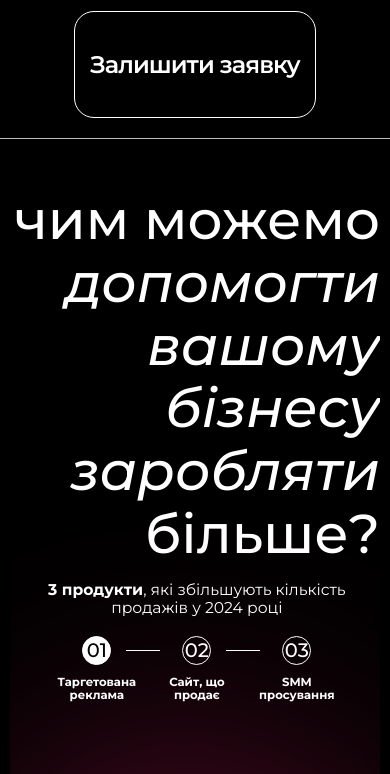
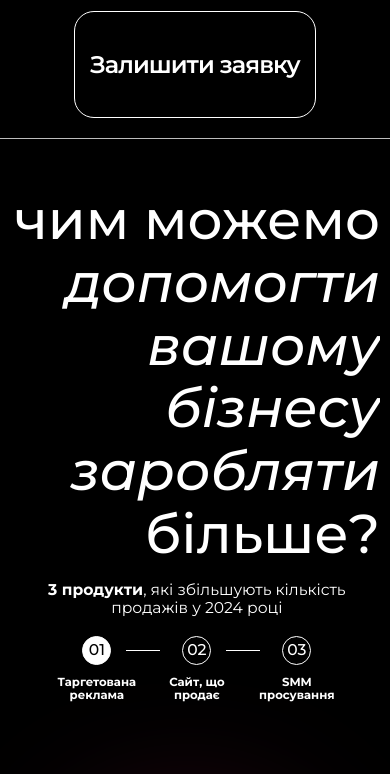
Before and after one commit to volodimirzhukivskyi/agency, a plain HTML site: page index.html in a window 390 px wide. Shown: the part 2220-2994 px from the top of the page. Drawn offline with nearby package versions, Linux system fonts and the light colour scheme; a web font is replaced by a local one.

Commit message:
fix background problems

```diff
--- a/index.html
+++ b/index.html
@@ -303,8 +303,8 @@
         <!-- info banner1 -->
         <!-- promo section  -->
 
-        <section class="promo-section">
-            <div class="container">
+        <section class="promo-section container">
+            <div class="">
                 <div class="promo-content">
 
 
--- a/styles/styles.css
+++ b/styles/styles.css
@@ -28,11 +28,11 @@
   border: none;
   color: white;
   cursor: pointer;
-  transition:all 0.5s;
+  transition: all 0.5s;
 }
 .menu-btn:hover {
   text-decoration: none;
-  transition:all 0.5s;
+  transition: all 0.5s;
 }
 /* burger menu */
 .menu {
@@ -807,7 +807,10 @@
 /* promo section  */
 
 .promo-section {
-  color: white;
+  background-image: url(../assets/promo_section/background_gradient.svg);
+  background-position: bottom -58% right -79%;
+  background-repeat: no-repeat;
+  background-size: 80% 80%;
 }
 .promo-section_wrapper {
   display: flex;
@@ -875,9 +878,7 @@
 .steps_slider {
   max-width: 1352px !important;
   width: 100%;
-  background-image: url(../assets/promo_section/background_gradient.svg);
-  background-position: 130% 1519%;
-  background-repeat: no-repeat;
+
   padding: 50px 0;
 }
 .steps_slider .swiper-slide {
@@ -901,10 +902,10 @@
   display: flex;
   justify-content: center;
   align-items: center;
-  border: 1px solid white;
+  border: 0.8px solid white;
   border-radius: 50%;
   font-weight: 500;
-  font-size: clamp(15px, 5vw, 24px);
+  font-size: clamp(15px, 4vw, 24px);
   text-align: center;
   color: #fff;
 }
@@ -1004,14 +1005,11 @@
   /* Стилі для четвертого рядка "ЗАРОБЛЯТИ БІЛЬШЕ?" */
   text-transform: lowercase;
 }
-@media screen and (max-width: 1300px) {
-  .steps_slider {
-    background-position: 210% 319%;
-  }
-}
+
 @media screen and (max-width: 1050px) {
-  .steps_slider {
-    background-position: 100% 100%;
+  .promo-section {
+    background-position: bottom center;
+    background-size: 95% 80%;
   }
   .promo-content_info {
     flex-direction: column;
@@ -1034,11 +1032,12 @@
   .promo-content h2 {
     width: 100%;
   }
-  .steps_slider {
-    background-position: 50% 100%;
-  }
 }
 @media screen and (max-width: 600px) {
+  .promo-section {
+    background-position: bottom center;
+    background-size: 140% 80%;
+  }
   .steps {
     column-gap: 0;
   }
@@ -1217,12 +1216,11 @@
     gap: 0;
   }
   .list {
-
     background-image: url('../assets/7_options/background_long.svg');
     background-position: center center;
     background-size: 100% 100%;
   }
-  .list-item{
+  .list-item {
     padding: 0;
   }
   .list-item p {
@@ -1631,10 +1629,8 @@
   }
 }
 
-
-
 @media screen and (max-width: 550px) {
-  .footer{
+  .footer {
     padding: 23px 10px;
   }
   .footer_info {
@@ -1714,11 +1710,10 @@
   min-width: 352px;
   min-height: 107px;
   border: 1px solid white;
-  background:transparent;
+  background: transparent;
   transition: all 0.5s;
-
-}
-.info-banner_button:hover{
+}
+.info-banner_button:hover {
   box-shadow: 0 0 19px 0 rgba(180, 35, 88, 0.82);
   background: #b42358;
   transition: all 0.5s;
```
